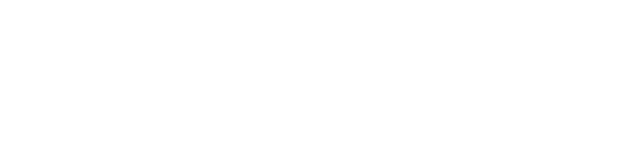
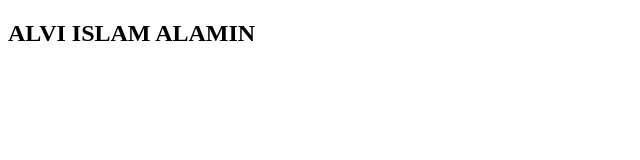
Before and after one commit to AlviIslamAlamin/project-2, a plain HTML site: page index.html in a window 1280 px wide. Shown: the whole page, without its empty margins (0-640 px from the left). Drawn offline with Linux system fonts and the light colour scheme.

Commit message:
2nd commit

```diff
--- a/index.html
+++ b/index.html
@@ -8,7 +8,7 @@
 </head>
 <body>
     <header>
-
+        <h2>ALVI ISLAM ALAMIN</h2>
     </header>
     <footer>
 
```
